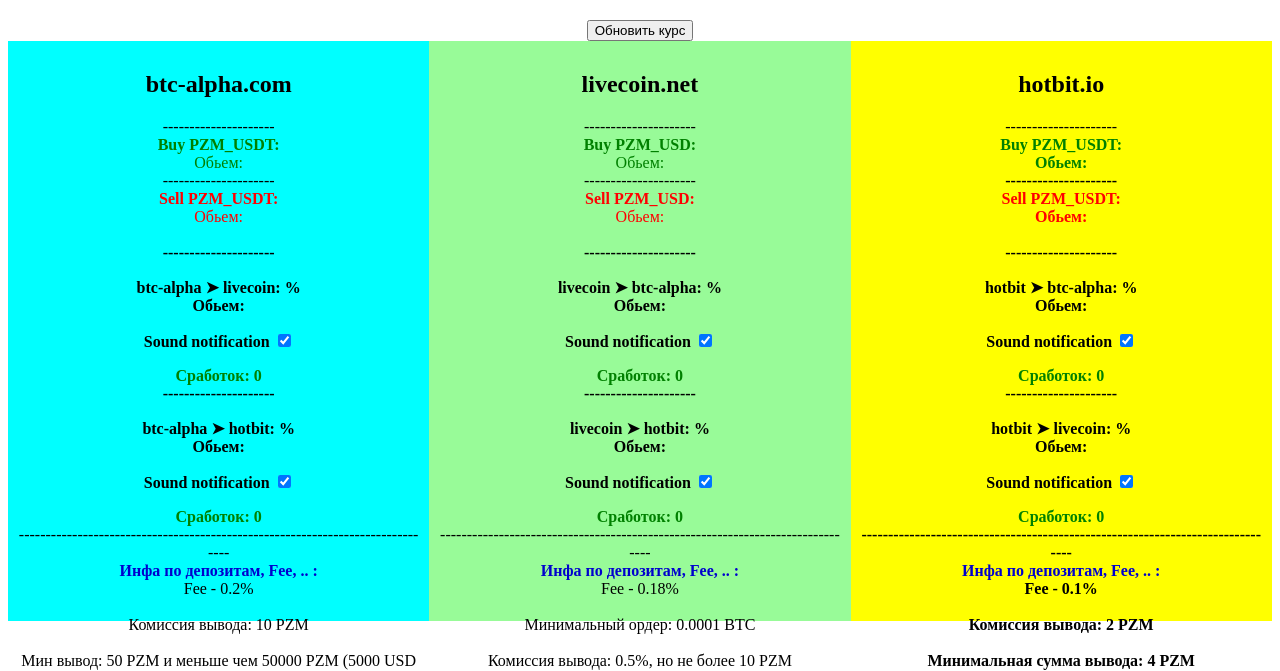
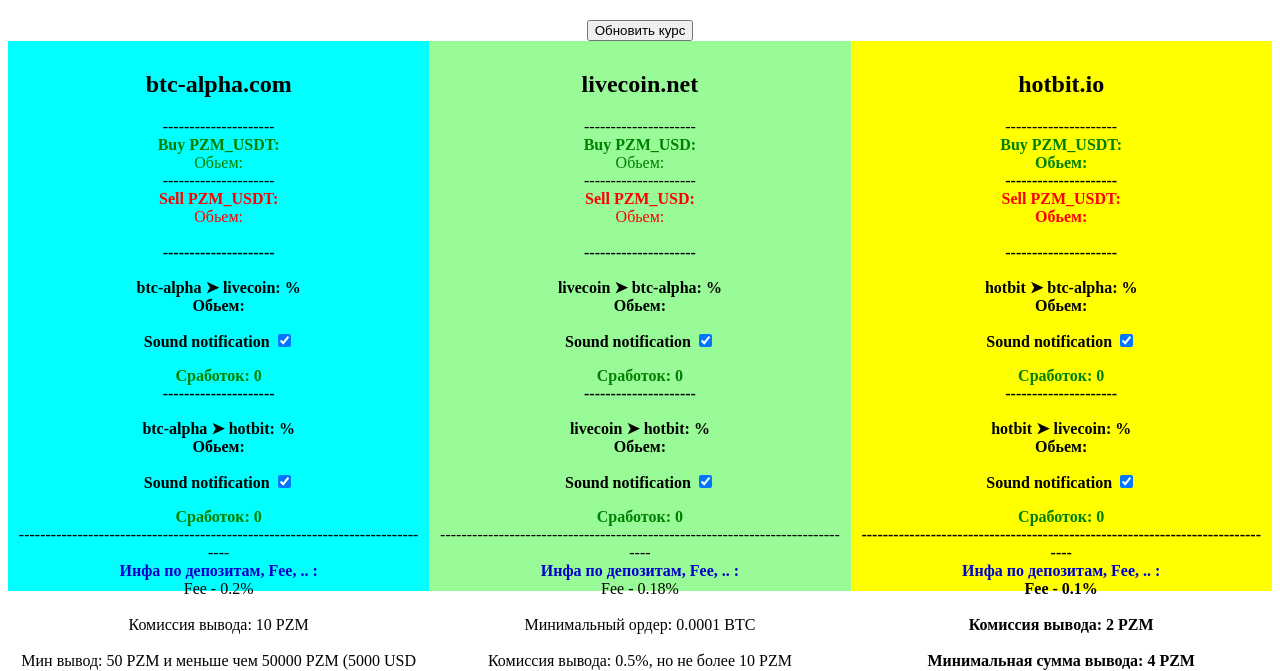
Before and after one commit to ketlller/monitor1, a plain HTML site: page index.html in a window 1280 px wide. Shown: the part 60-731 px from the top of the page. Drawn offline with nearby package versions, Linux system fonts and the light colour scheme; a script that the page names is missing.

Commit message:
Update index.html

```diff
--- a/index.html
+++ b/index.html
@@ -21,7 +21,7 @@
     float: left;
     width: 33.33%;
     padding: 10px;
-    height: 580px; /* Should be removed. Only for demonstration */
+    height: 550px; /* Should be removed. Only for demonstration */
 }
 /* Clear floats after the columns */
 .row:after {
```
